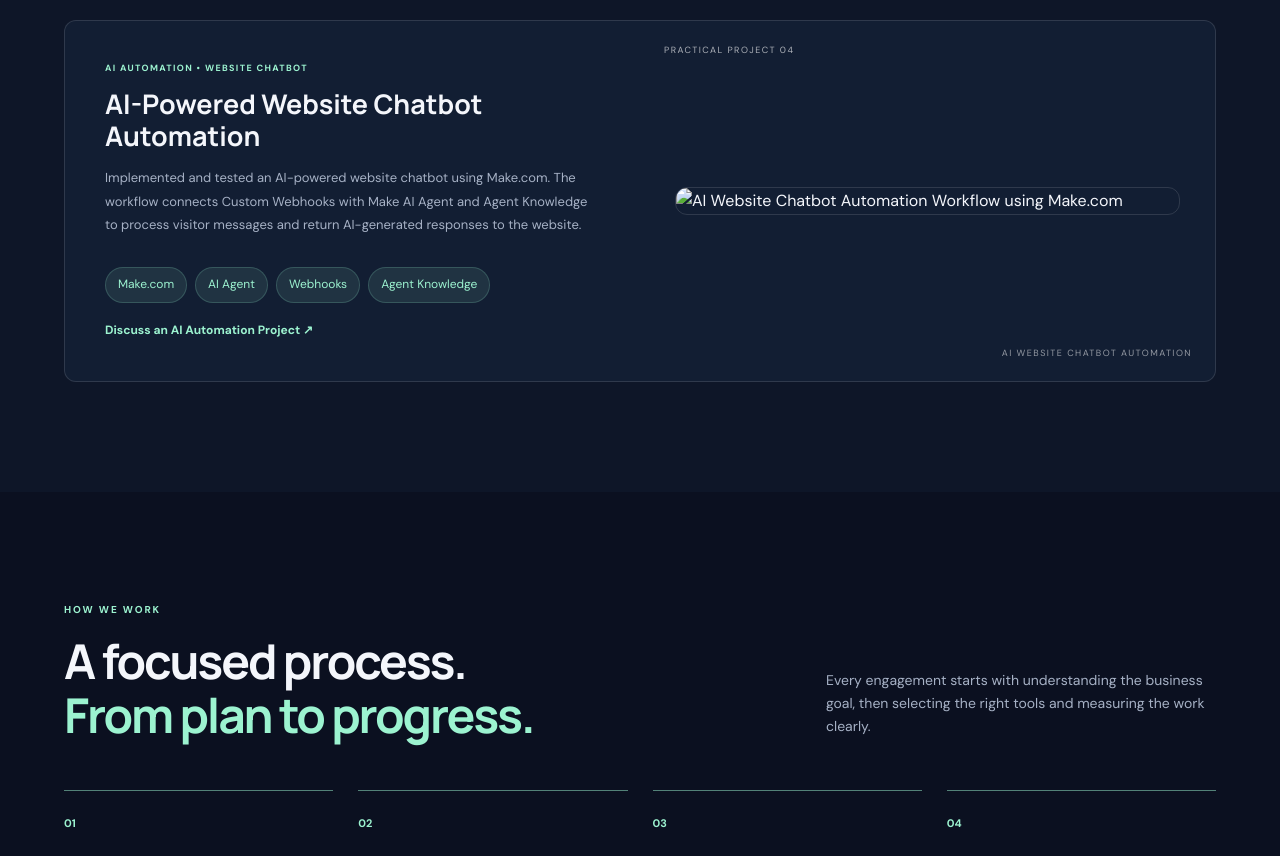
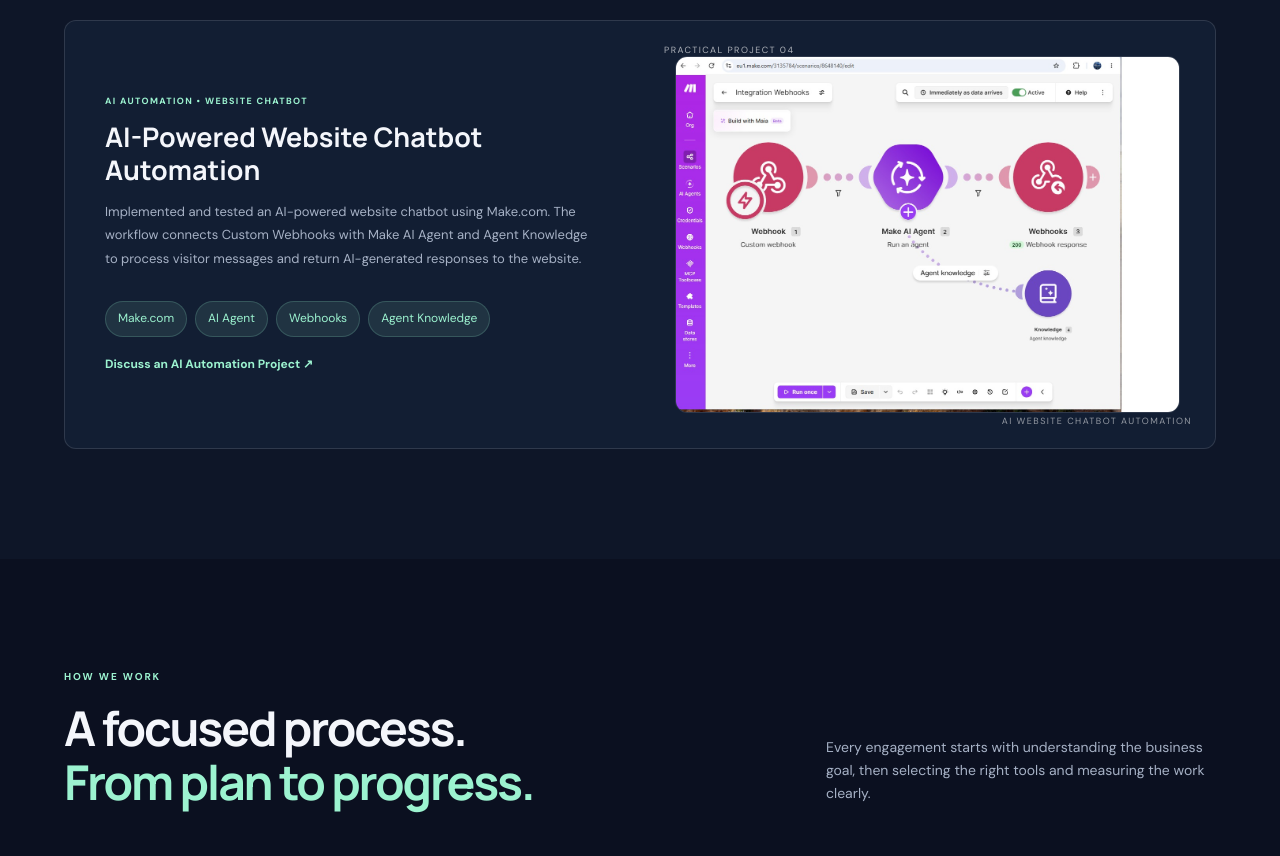
Before and after one commit to mishaqDPM/Digital-products-marketing-, a plain HTML site: page portfolio.html in a window 1280 px wide. Shown: the part 3017-3873 px from the top of the page. Drawn offline with Linux system fonts and the light colour scheme.

Commit message:
Update image source path in portfolio.html

```diff
--- a/portfolio.html
+++ b/portfolio.html
@@ -109,7 +109,7 @@
     <div class="art-label">PRACTICAL PROJECT 04</div>
 
     <img
-      src="images/ai-chatbot-automation.jpg"
+      src="ai-chatbot-automation.jpg"
       alt="AI Website Chatbot Automation Workflow using Make.com"
       loading="lazy"
     >
```
